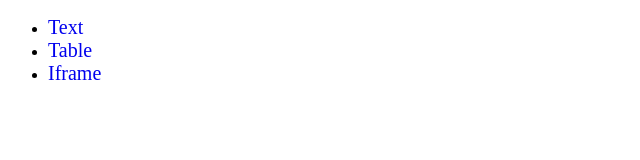
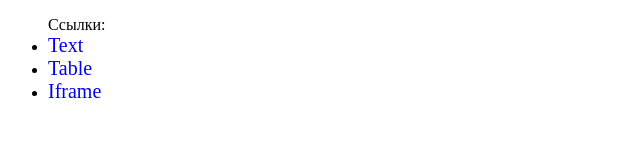
Before and after one commit to Reckfy/4p22-frontend-roman-sharafutdinov, a plain HTML site: page homework_3/index.html in a window 1280 px wide. Shown: the whole page, without its empty margins (0-640 px from the left). Drawn offline with Linux system fonts and the light colour scheme.

Commit message:
add homework_3

```diff
--- a/homework_3/index.html
+++ b/homework_3/index.html
@@ -15,7 +15,7 @@
     </style>
 </head>
 <body>
-    <ul>
+    <ul>Ссылки:
         <li><a href="page1.html">Text</a></li>
         <li><a href="page2.html">Table</a></li>
         <li><a href="page3.html">Iframe</a></li>
```
